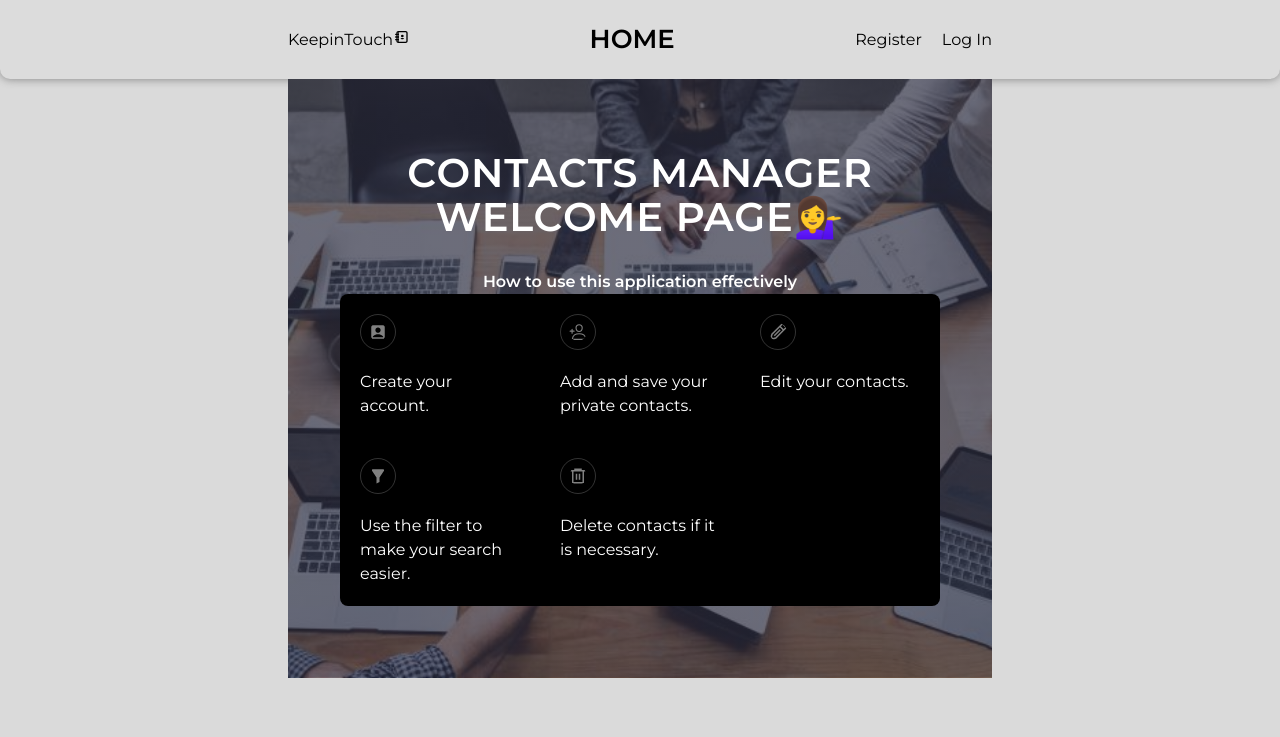
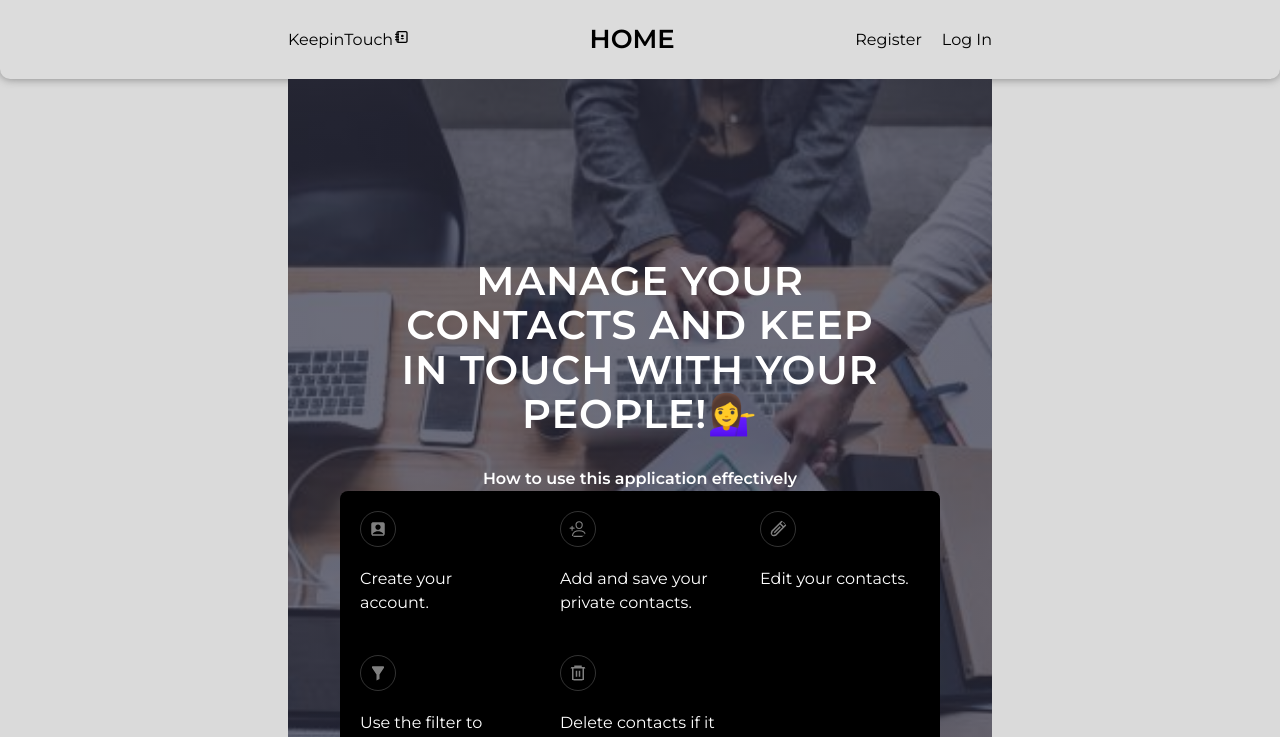
Before and after one commit to YuliiaLukomska/goit-react-hw-08, a React (Vite) app: page / in a window 1280 px wide. Shown: the top 737 px of the page. Built offline with nearby package versions, Linux system fonts and the light colour scheme.

Commit message:
update title styles

```diff
--- a/src/components/PagesStyles/HomePage.module.css
+++ b/src/components/PagesStyles/HomePage.module.css
@@ -1,7 +1,7 @@
 .homeSection {
-  padding: 180px 0;
+  padding: 72px 0;
   background-color: #2e2f42;
-  padding: 72px 0;
+
   background-image: linear-gradient(
       to bottom,
       rgba(46, 47, 66, 0.7),
@@ -24,6 +24,7 @@
   }
 
   @media (768px<=width) {
+    padding: 180px 0;
     max-width: 768px;
     background-image: linear-gradient(
         to bottom,
@@ -43,6 +44,7 @@
   }
 
   @media (1440px <= width) {
+    padding: 260px 0;
     max-width: 1440px;
     background-image: linear-gradient(
         to bottom,
--- a/src/pages/HomePage.jsx
+++ b/src/pages/HomePage.jsx
@@ -12,7 +12,7 @@ const Home = () => {
       <DocumentTitle>Welcome Page</DocumentTitle>
       <div className={css.homeSection}>
         <h1 className={css.title}>
-          Contacts manager welcome page
+          Manage your contacts and keep in touch with your people!
           <span role="img" aria-label="Greeting icon">
             💁‍♀️
           </span>
```
